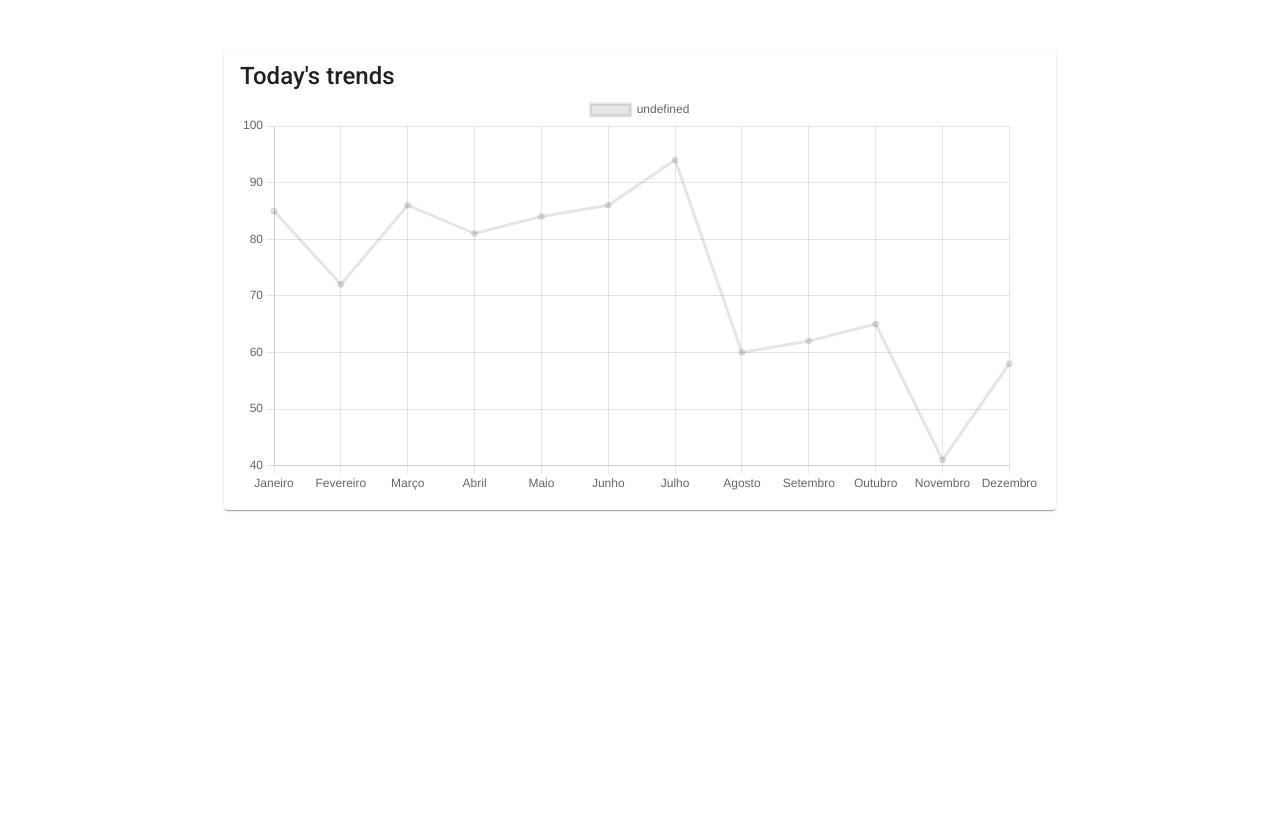
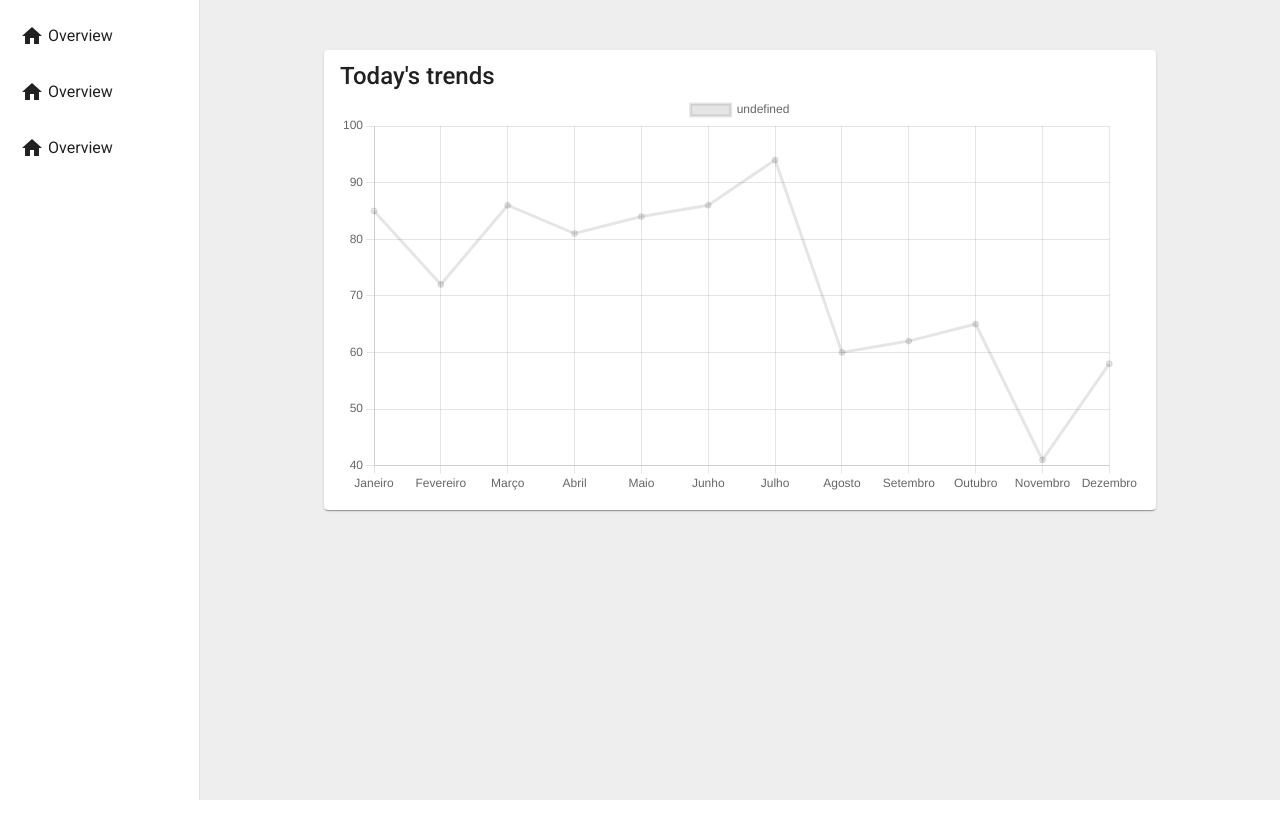
Before and after one commit to M-Silva-V/Teste-Bten, an Angular app: page / in a window 1280 px wide. Shown: the top 838 px of the page. After the commit the page ends 800 px from the top, so only its background shows below. Built offline with nearby package versions, Linux system fonts and the light colour scheme.

Commit message:
Alteracao

```diff
--- a/src/app/menu/menu.component.html
+++ /dev/null
@@ -1,4 +0,0 @@
-<mat-sidenav-container class="example-container" *ngIf="shouldRun">
-  <mat-sidenav mode="side" opened>Sidenav content</mat-sidenav>
-  <mat-sidenav-content>Main content</mat-sidenav-content>
-</mat-sidenav-container>
--- a/src/app/menu/menu.component.scss
+++ /dev/null
@@ -1,8 +0,0 @@
-.example-container {
-  position: absolute;
-  top: 0;
-  bottom: 0;
-  left: 0;
-  right: 0;
-  background: #eee;
-}
--- a/src/app/menu/menu.component.ts
+++ /dev/null
@@ -1,16 +0,0 @@
-import { Component, OnInit } from '@angular/core';
-
-@Component({
-  selector: 'app-menu',
-  templateUrl: './menu.component.html',
-  styleUrls: ['./menu.component.scss']
-})
-export class MenuComponent implements OnInit {
-  shouldRun = /(^|.)(stackblitz|webcontainer).(io|com)$/.test(window.location.host);
-
-  constructor() { }
-
-  ngOnInit(): void {
-  }
-
-}
--- a/src/app/pages/dashboard/dashboard.component.html
+++ b/src/app/pages/dashboard/dashboard.component.html
@@ -1,5 +1,25 @@
-<app-menu></app-menu>
+<mat-sidenav-container class="example-container">
+  <mat-sidenav class="sidebar" mode="side" opened>
+    <mat-nav-list>
 
+      <mat-list-item class="parent">
+        <span class="full-width">Overview</span>
+        <mat-icon mat-list-icon>home</mat-icon>
+      </mat-list-item>
+
+      <mat-list-item class="parent">
+        <span class="full-width">Overview</span>
+        <mat-icon mat-list-icon>home</mat-icon>
+      </mat-list-item>
+
+      <mat-list-item class="parent">
+        <span class="full-width">Overview</span>
+        <mat-icon mat-list-icon>home</mat-icon>
+      </mat-list-item>
+
+    </mat-nav-list>
+    </mat-sidenav>
+    <mat-sidenav-content>
     <mat-card class="graphic-card">
       <mat-card-title>Today's trends</mat-card-title>
       <mat-card-content>
@@ -8,3 +28,5 @@
         </div>
       </mat-card-content>
     </mat-card>
+  </mat-sidenav-content>
+</mat-sidenav-container>
--- a/src/app/pages/dashboard/dashboard.component.scss
+++ b/src/app/pages/dashboard/dashboard.component.scss
@@ -3,3 +3,24 @@
   margin: auto;
   margin-top: 50px;
 }
+
+.example-container {
+  position: absolute;
+  top: 0;
+  bottom: 0;
+  left: 0;
+  right: 0;
+  background: #eee;
+}
+
+.sidebar {
+  width: 200px;
+}
+
+.parent {
+  padding: 5px;
+}
+
+.full-width {
+  width: 100%;
+}
--- a/src/app/pages/dashboard/dashboard.component.ts
+++ b/src/app/pages/dashboard/dashboard.component.ts
@@ -7,6 +7,7 @@ import { Chart, registerables } from 'chart.js';
   styleUrls: ['./dashboard.component.scss']
 })
 export class DashboardComponent implements OnInit {
+  shouldRun = /(^|.)(stackblitz|webcontainer).(io|com)$/.test(window.location.host);
 
   constructor() {
     Chart.register(...registerables);
```
Also changed, not shown: src/app/app.module.ts (+6 -4 lines), 1 other file (tests, documents, lock files or other folders). Lines whose indentation alone changed are shown as unchanged.
